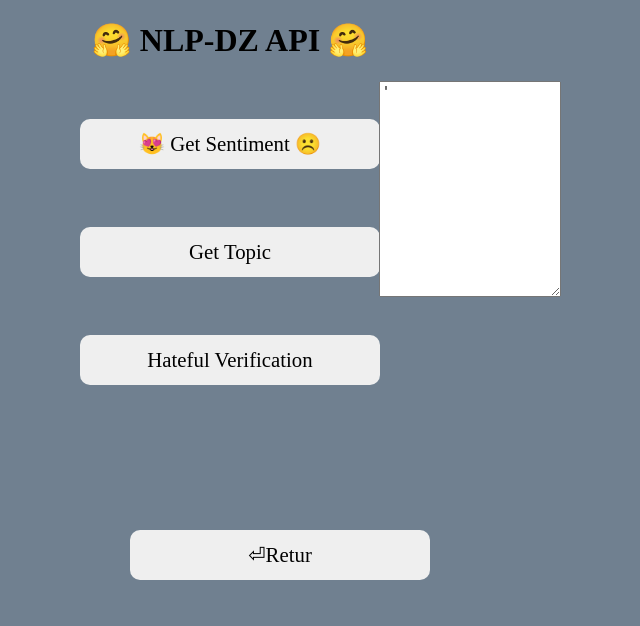
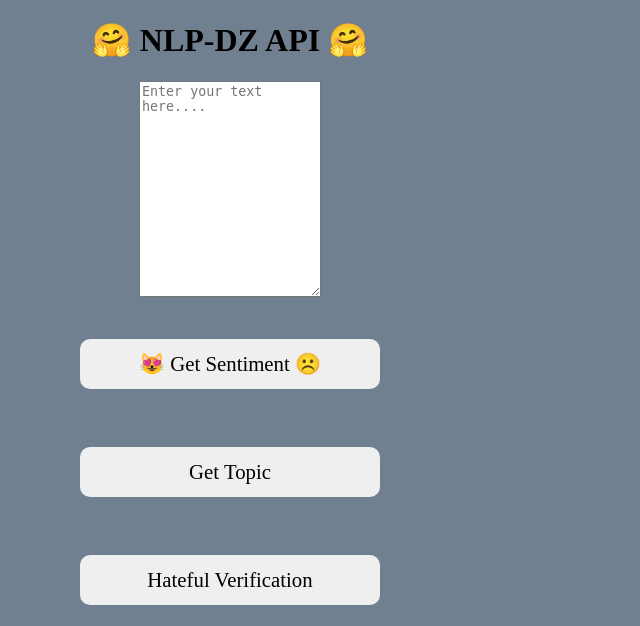
Before and after one commit to khairied/gogg, a Flask app: page /greet in a window 1280 px wide. Shown: the top 626 px of the page, without its empty margins (410-1050 px from the left). Before the commit the page ends 580 px from the top, so only its background shows below. Run offline with Flask 2, Linux system fonts and the light colour scheme.

Commit message:
Update sentimentoftext.html

```diff
--- a/templates/sentimentoftext.html
+++ b/templates/sentimentoftext.html
@@ -1,49 +1,14 @@
 <!DOCTYPE html>
 <html>
 <head>
-<style>
-div.relative {
-  position: fixed;
-  width: 50%;
-  left: 560px;
-  border: 0px;
-}
-div.absolute {
-  position: fixed;
-  width: 50%;
-  left: 60px;
-  border: 0px;
-}
-div.fixed {
-  position: fixed;
-  width: 50%;
-  left: 320px;
-  border: 0px;
-}
-
-div.sticky {
-  position: fixed;
-  width: 50%;
-  bottom: 200px;
-  left: 370px;
-  border: 0px;
-}
-</style>
-</head>
-
-
-<!DOCTYPE html>
-
 <html>
     <title> NLP-DZ API </title>
     <link rel="stylesheet" href="{{ url_for('static', filename='css/main.css') }}">
 <body>
 
     <h1> 🤗 NLP-DZ API 🤗 </h1>
-<div class="relative">
 <textarea rows='14' id="input_text" placeholder="Enter your text here...."></textarea>
-</div>
-<div class="fixed">
+
 <form action="calculesent" method="post">
         <br>
         <input type="submit" value="😻 Get Sentiment ☹️" id="calculsent">
@@ -57,14 +22,10 @@ div.sticky {
         <br>
         <input type="submit" value="   Hateful Verification   " id="calculhate">
     </form>
-</div>
-<div class="sticky">
 <form action="retoursentiment" method="post">
         <br>
         <input type="submit" value="⏎Retur" id="retoursentiment">
     </form>
-</div>
-<div class="relative">
 <textarea rows='14' id="result" placeholder="Please Wait for the result" >'{{c}}</textarea>
 </div>
 
```
